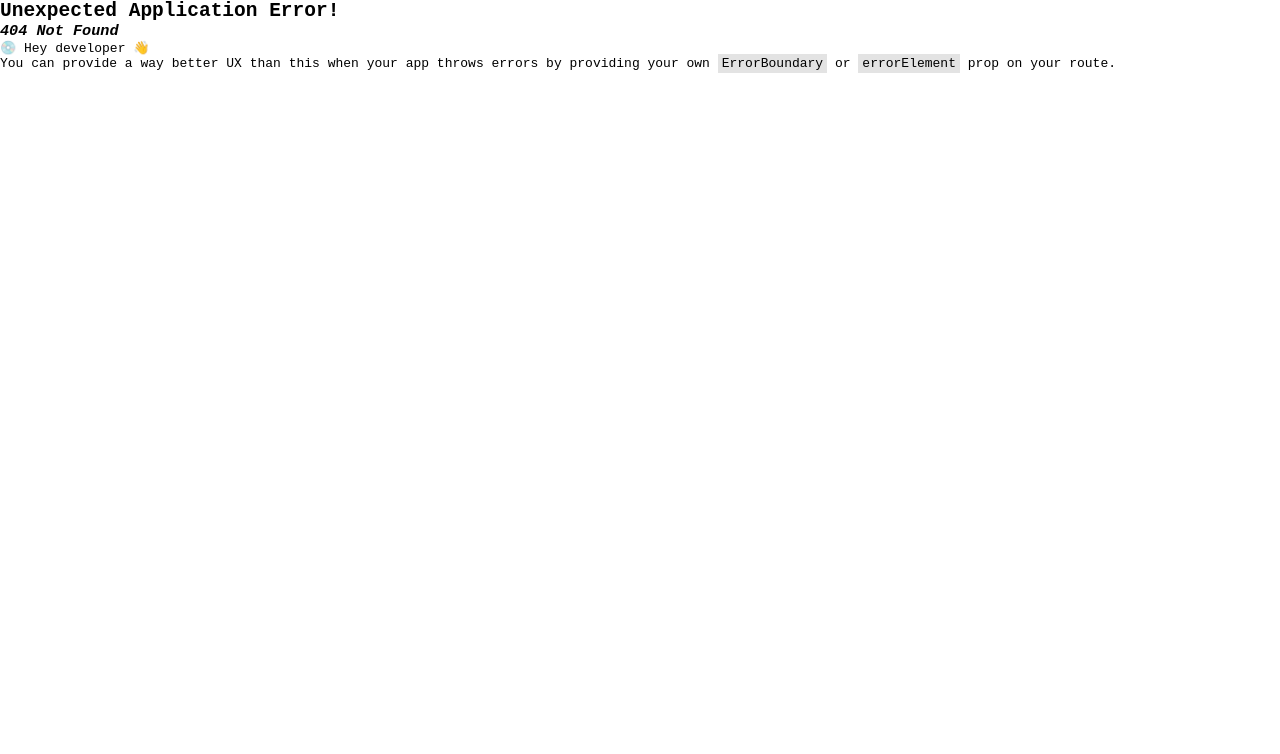
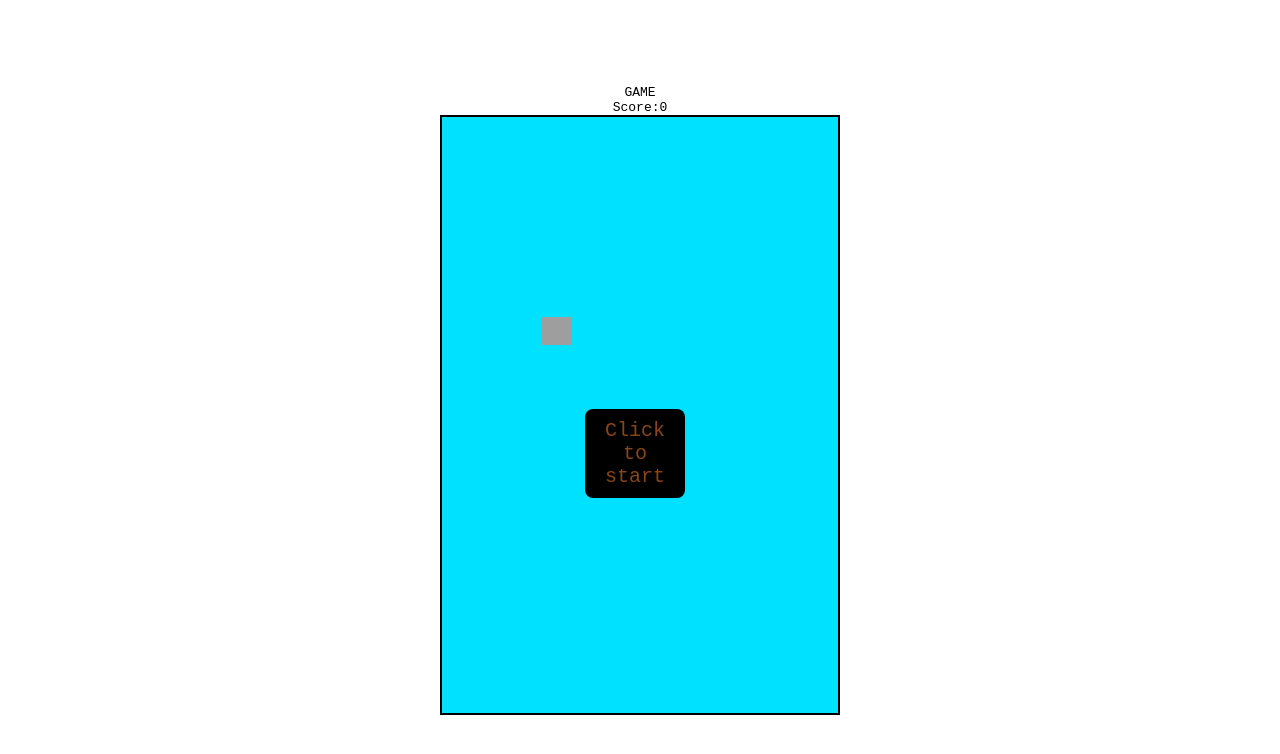
Before and after one commit to janjao937/ecomerce-react, a React (Vite) app: page /game in a window 1280 px wide. Before the commit this address had no page. Shown: the top 754 px of the page. Built offline with nearby package versions, Linux system fonts and the light colour scheme; grey boxes are pictures that could not be loaded; a web font is replaced by a local one.

Commit message:
game system front

```diff
--- /dev/null
+++ b/src/page/GamePage.jsx
@@ -0,0 +1,143 @@
+import { useEffect } from "react";
+import { useState } from "react";
+import styled from "styled-components";
+
+//https://static.vecteezy.com/system/resources/previews/010/975/655/original/red-cartoon-circle-button-png.png
+
+const WALL_HEIGHT = 600;
+const WALL_WIDTH = 400;
+
+const BIRD_WIDTH = 30;
+const BIRD_HEIGHT = 28;
+
+const OBSTACLE_WIDTH =52;
+const OBSTACLE_GAP = 200;
+const OBSTACLE_SPEED = 6;
+
+const GRAVITY = 5;
+
+const GamePage = ()=>{
+    const [birdPos,setBirdPos] = useState(200);
+    const [isStart,setIsStart] = useState(false);
+    const [obstacleHight,setObstacleHight] = useState(200);
+    const [obstaclePos,setObstaclePos] = useState(WALL_WIDTH);
+    const bottomObstacle = (WALL_HEIGHT-OBSTACLE_GAP-obstacleHight);
+
+    const [score,setScore] = useState(0);
+
+    useEffect(()=>{
+        let birdInterval;
+        if(isStart&&birdPos<WALL_HEIGHT -BIRD_HEIGHT){
+            birdInterval = setInterval(()=>{
+                setBirdPos((birdPos)=>birdPos+GRAVITY);
+            },24);
+        }
+        return ()=>clearInterval(birdInterval);
+    });
+
+    useEffect(()=>{
+        let objInterval;
+        if(isStart&& obstaclePos>= -OBSTACLE_WIDTH){
+            objInterval = setInterval(()=>{
+                setObstaclePos((obsPos)=>obsPos - OBSTACLE_SPEED);
+            },24);
+        }
+        else{
+            setObstaclePos(WALL_WIDTH);
+            setObstacleHight(Math.floor(Math.random()*(WALL_HEIGHT-OBSTACLE_GAP)));
+
+            if(isStart)setScore(score=>score+1);
+        }
+        return ()=>clearInterval(objInterval);
+    },[isStart,obstaclePos]);
+
+    useEffect(()=>{
+        let topOb = birdPos>= 0 && birdPos<obstacleHight;
+        let bottomOb = birdPos <= WALL_HEIGHT && birdPos >= WALL_HEIGHT-bottomObstacle-BIRD_HEIGHT;
+        if(obstaclePos>=OBSTACLE_WIDTH&& obstaclePos <= OBSTACLE_WIDTH+80 && (topOb||bottomOb)){
+            setIsStart(false);
+            setBirdPos(300);
+            setScore(0);
+        }
+    },[birdPos,obstacleHight,bottomObstacle,obstaclePos]);
+
+    const ClickHandler = ()=>{
+        if(!isStart){
+            setIsStart(true);
+        }
+        if(birdPos<BIRD_HEIGHT){
+           return setBirdPos(0)
+        }
+        return setBirdPos((birdPos)=>birdPos-50)
+    }
+    return (
+    <Home onClick={ClickHandler}>
+        GAME
+        <div>Score:{score}</div>
+        <Background heigth={WALL_HEIGHT} width={WALL_WIDTH}>
+            {!isStart&&(<StartGame>
+                Click to start
+            </StartGame>)}
+            <Obstacle deg={180} heigth={obstacleHight} left={obstaclePos} width ={OBSTACLE_WIDTH} top={0}/>
+
+            <Bird heigth={BIRD_HEIGHT} width={BIRD_WIDTH} top={birdPos} left={100}/>
+            <Obstacle deg={180} heigth={bottomObstacle} left={obstaclePos} width ={OBSTACLE_WIDTH} top={WALL_HEIGHT-(obstacleHight+bottomObstacle)}/>
+        </Background>
+    </Home>
+    )
+}
+
+export default GamePage;
+
+const Obstacle  = styled.div`
+    position: relative;
+    /* background-image: url("https://toppng.com/uploads/preview/flappy-bird-pipe-transparent-11549930651hqzkrjyfcl.png"); */
+    background-color: green;
+    width: ${props=>props.width}px;
+    height: ${props=>props.heigth}px;
+    left: ${props=>props.left}px;
+    top: ${props=>props.top}px;
+
+`
+
+const StartGame =styled.div`
+    text-align: center;
+    position: relative;
+    top: 49%;
+    background-color: black;
+    padding: 10px;
+    width: 100px;
+    left: 50%;
+    margin-left: -55px;
+    color: saddlebrown;
+    border-radius: 8px;
+    font-size: 20px;
+`
+const Home = styled.div`
+    height: 100vh;
+    display: flex;
+    flex-direction: column;
+    justify-content: center;
+    align-items: center;
+`;
+const Background = styled.div`
+    background-color: #00e1ff;
+    background-repeat: no-repeat;
+    background-size: ${props=>props.width}px ${(props)=>props.heigth}px;
+    width: ${props=>props.width}px;
+    height: ${props=>props.heigth}px;
+    border: 2px solid;
+    position: relative;
+    overflow: hidden;
+`;
+const Bird = styled.div`
+    position: absolute;
+    background-image: url(https://static.vecteezy.com/system/resources/previews/010/975/655/original/red-cartoon-circle-button-png.png);
+    background-repeat: no-repeat;
+    background-size: ${props=>props.width}px ${(props)=>props.heigth}px;
+    width: ${props=>props.width}px;
+    height: ${props=>props.heigth}px;
+    top: ${props =>props.top}px;
+    left: ${props=>props.left}px;
+    transform: rotate(${props=>props.deg}deg);
+`;
--- a/src/page/SupplierHomePage.jsx
+++ b/src/page/SupplierHomePage.jsx
@@ -0,0 +1,8 @@
+const SupplierHomePage =()=>{
+
+    return(<div>
+        Supplier HomePage
+    </div>)
+}
+
+export default SupplierHomePage;
--- a/src/router/Route.jsx
+++ b/src/router/Route.jsx
@@ -7,8 +7,13 @@
 import RedirectIfAuthenticated from "../features/RedirectIfAuthenticated";
 import CustomerHomePage from "../page/CustomerHomePage";
 import Cart from "../component/Cart";
+import SupplierHomePage from "../page/SupplierHomePage";
+import GamePage from "../page/GamePage";
 
 const router = createBrowserRouter([
+    {path:"/game",element:(
+        <GamePage/>
+    )},
     {path:"/register",element:(
         <RedirectIfAuthenticated>
             <RegisterPage/>
@@ -34,19 +39,19 @@
 
         ]
     },
-    // {
-    //     path:"/supplier",
-    //     element:(
-    //     <Authenticated>
-    //         <LayoutCustomer/>
-    //     </Authenticated>
+    {
+        path:"/supplier",
+        element:(
+        <Authenticated>
+            <LayoutCustomer/>
+        </Authenticated>
 
-    //     ),
-    //     children:[
-    //         {path:"",element:(<div>Home Supplier</div>)},
+        ),
+        children:[
+            {path:"",element:(<SupplierHomePage/>)},
 
-    //     ]
-    // }
+        ]
+    }
 ]);
 
 const PageRoute =()=>{
```
